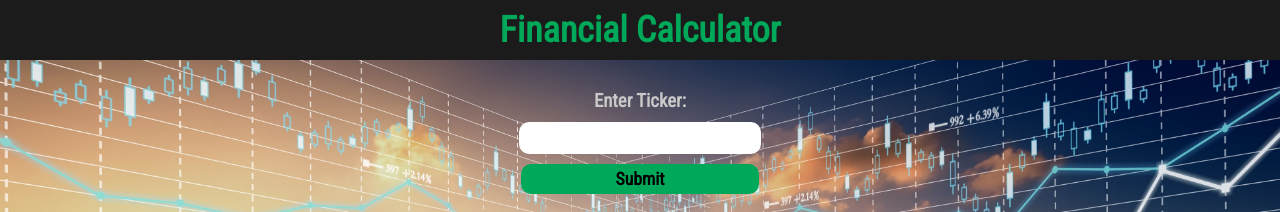
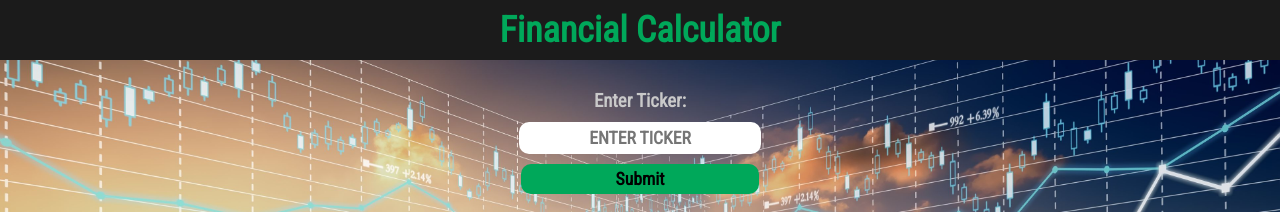
Before and after one commit to ryanwalterlee/Financial-Calculator, a Vue app: page / in a window 1280 px wide. Shown: the top 212 px of the page. Built offline with nearby package versions, Linux system fonts and the light colour scheme.

Commit message:
fix bug where fetching API data does not trigger calculation

```diff
--- a/src/components/InputFinancials/BalanceSheet.vue
+++ b/src/components/InputFinancials/BalanceSheet.vue
@@ -11,7 +11,7 @@
             <input
               type="Number"
               @change="modifyBalanceSheet(stats[stat], $event.target.value)"
-              v-model="inputFromAPI[stat]"/>
+              :value="inputFromAPI[stat]"/>
           </td>
         </tr>
       </tbody>
@@ -52,6 +52,7 @@ export default {
     getFinancials: function() {
       for (let stat in this.inputFromAPI) {
         Vue.set(this.inputFromAPI, stat, this.getFinancials[this.stats[stat]]);
+        this.modifyBalanceSheet(this.stats[stat], this.inputFromAPI[stat]);
       }
     }
   }
--- a/src/components/InputFinancials/CashFlowStatement.vue
+++ b/src/components/InputFinancials/CashFlowStatement.vue
@@ -10,7 +10,7 @@
           <td><input
             type="Number"
             @change="modifyCapitalExpenditure(stats[stat], $event.target.value)"
-            :v-model="inputFromAPI[stat]"/></td>
+            :value="inputFromAPI[stat]"/></td>
         </tr>
       </tbody>
     </table>
@@ -45,6 +45,7 @@ export default {
     getFinancials: function() {
       for (let stat in this.inputFromAPI) {
         Vue.set(this.inputFromAPI, stat, this.getFinancials[this.stats[stat]]);
+        this.modifyCashFlowStatement(this.stats[stat], this.inputFromAPI[stat]);
       }
     }
   }
--- a/src/components/InputFinancials/IncomeStatement.vue
+++ b/src/components/InputFinancials/IncomeStatement.vue
@@ -10,7 +10,7 @@
           <td><input
             type="Number"
             @change="modifyIncomeStatement(stats[stat], $event.target.value)"
-            v-model="inputFromAPI[stat]"/></td>
+            :value="inputFromAPI[stat]"/></td>
         </tr>
       </tbody>
     </table>
@@ -62,9 +62,12 @@ export default {
     // updates data object accordingly
     getFinancials: function() {
       for (let stat in this.inputFromAPI) {
-        Vue.set(this.inputFromAPI, stat, this.getFinancials[this.stats[stat]])
+        Vue.set(this.inputFromAPI, stat, this.getFinancials[this.stats[stat]]);
+
+        // required because change in v-model does not trigger @change event
+        this.modifyIncomeStatement(this.stats[stat], this.inputFromAPI[stat]);
       }
-    }
+    },
   }
 }
 
--- a/src/components/SearchTicker/EnterTicker.vue
+++ b/src/components/SearchTicker/EnterTicker.vue
@@ -1,7 +1,11 @@
 <template>
   <div>
     <h3>Enter Ticker:</h3>
-    <input class="ticker" type="text" spellcheck="false" v-model="ticker" />
+    <input class="ticker"
+      type="text"
+      spellcheck="false"
+      placeholder="Enter Ticker"
+      v-model="ticker" />
     <input class="submit" type="submit" @click="fetchFinancials(ticker)" />
   </div>
 </template>
--- a/src/store/modules/calculations/calculations.js
+++ b/src/store/modules/calculations/calculations.js
@@ -43,7 +43,7 @@ export default {
       Vue.set(state.BalanceSheet, payload.stat, payload.amount);
     },
 
-    modifyCapitalExpenditure(state, payload) {
+    modifyCashFlowStatement(state, payload) {
       Vue.set(state.CashFlowStatement, payload.stat, payload.amount);
     },
     modifyCurrentMarketPrice(state, n) { state.CurrentMarketPrice = n },
```
